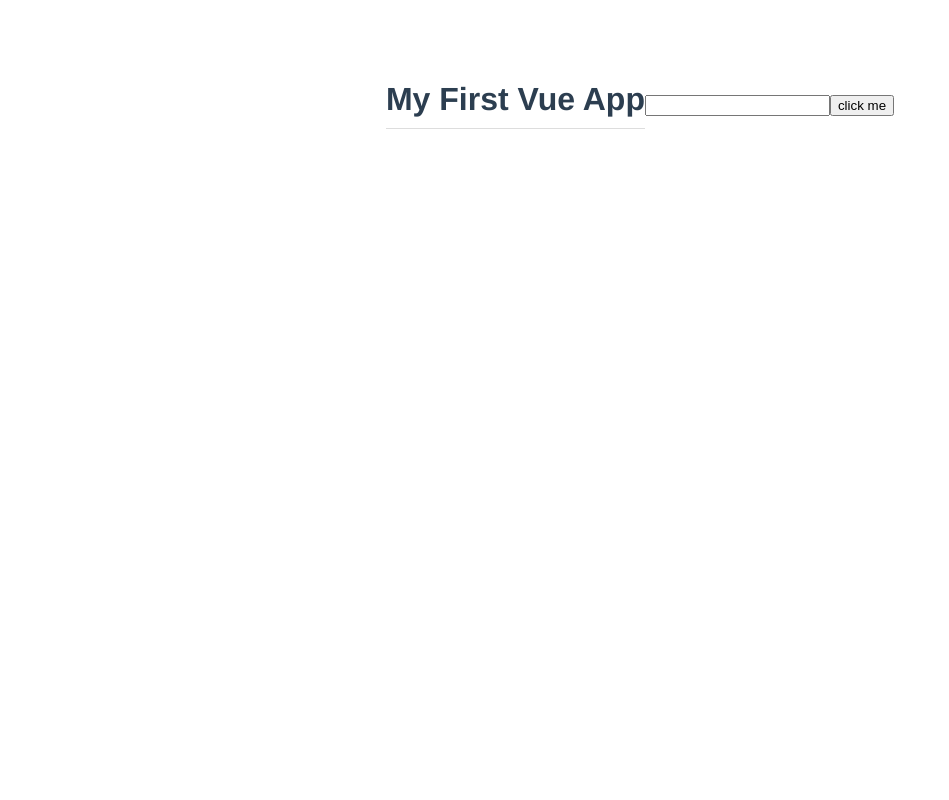
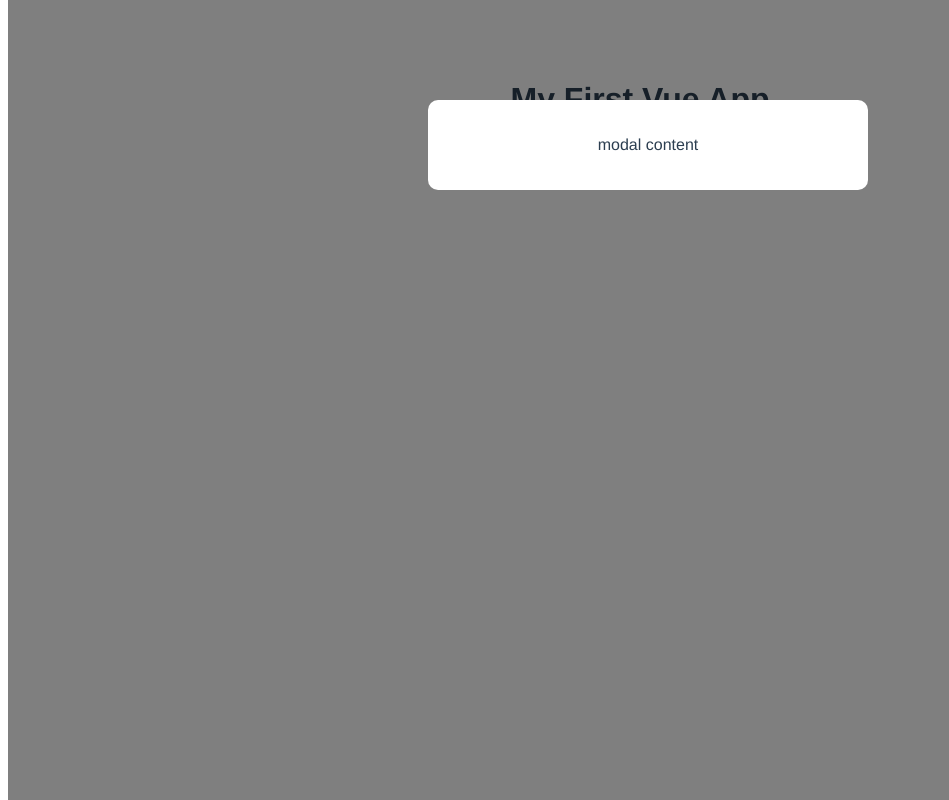
Before and after one commit to rayfajars/VUE_3_BASIC_UDEMY_NETNINJA2, a Vue app: page / in a window 1280 px wide. Shown: the whole page, without its empty margins (0-949 px from the left). Built offline with nearby package versions, Linux system fonts and the light colour scheme.

Commit message:
add multiple components and import components without export on components

```diff
--- a/src/App.vue
+++ b/src/App.vue
@@ -1,16 +1,16 @@
 <template>
  <h1>{{title}}</h1>
- <input type="text" ref="name">
- <button @click="handleClick">click me</button>
+<Modal />
 </template>
 
 <script>
-
+import Modal from './components/Modal.vue'
 
 export default {
   name: 'App',
   components: {
     // HelloWorld
+    Modal
   },
   data(){
     return {
--- /dev/null
+++ b/src/components/Modal.vue
@@ -0,0 +1,31 @@
+<template>
+  <div class="backdrop">
+      <div class="modal">
+          <p>modal content</p>
+      </div>
+  </div>
+</template>
+
+<script>
+export default {
+
+}
+</script>
+
+<style>
+.modal {
+    width: 400px;
+    padding:20px;
+    margin:100px auto;
+    background: white;
+    border-radius: 10px;
+}
+
+.backdrop{
+    top: 0;
+    position: fixed;
+    background: rgba(0, 0, 0, 0.5);
+    width: 100%;
+    height: 100%;
+}
+</style>
```
Also changed, not shown: src/components/HelloWorld.vue (deleted, +0 -57 lines).
